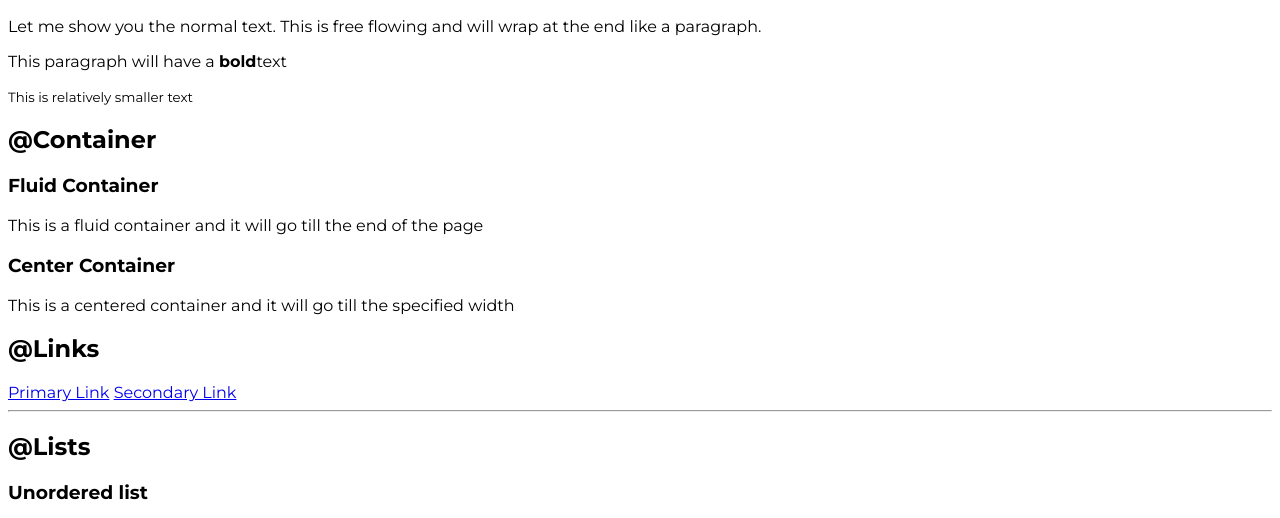
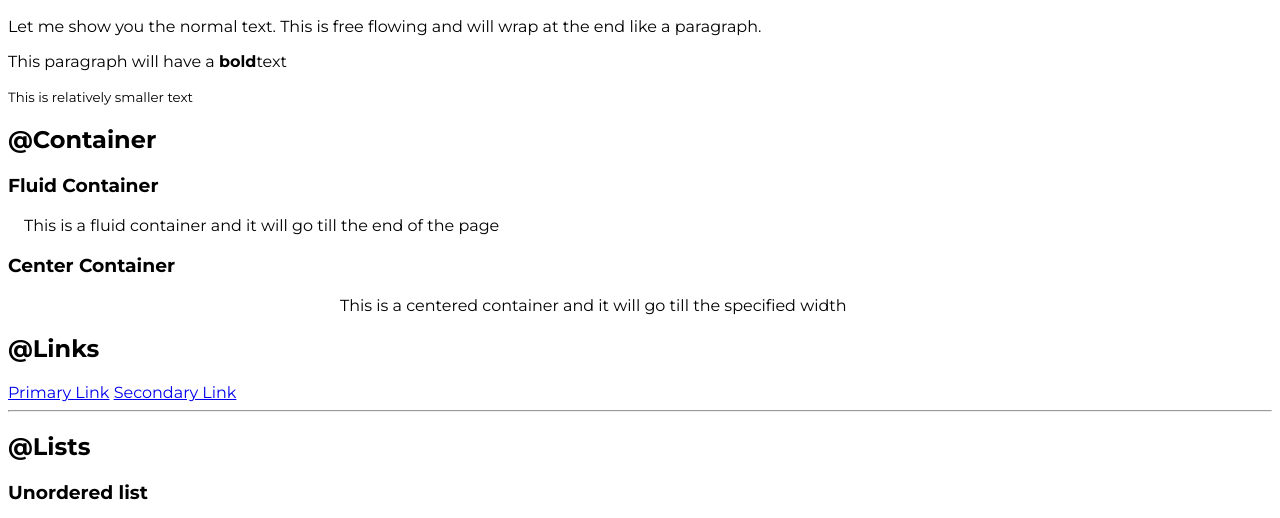
Before and after one commit to afzalbaig786/neogcamp-lesson-3, a plain HTML site: page index.html in a window 1280 px wide. Shown: the part 282-800 px from the top of the page. Drawn offline with Linux system fonts and the light colour scheme.

Commit message:
Container

```diff
--- a/index.html
+++ b/index.html
@@ -24,10 +24,10 @@
     <h2>@Container</h2>
 
     <h3>Fluid Container</h3>
-    <div class="para">This is a fluid container and it will go till the end of the page</div>
+    <div class="container">This is a fluid container and it will go till the end of the page</div>
 
     <h3>Center Container</h3>
-    <div>This is a centered container and it will go till the specified width</div>
+    <div class="container-center">This is a centered container and it will go till the specified width</div>
 
     <h2>@Links</h2>
 
--- a/style.css
+++ b/style.css
@@ -3,3 +3,14 @@
 body {
     font-family: 'Montserrat', sans-serif;
 }
+
+/* container */
+.container {
+    padding-left: 1rem;
+    padding-right: 1rem;
+}
+
+.container-center{
+    max-width: 600px;
+    margin: auto;
+}
```
